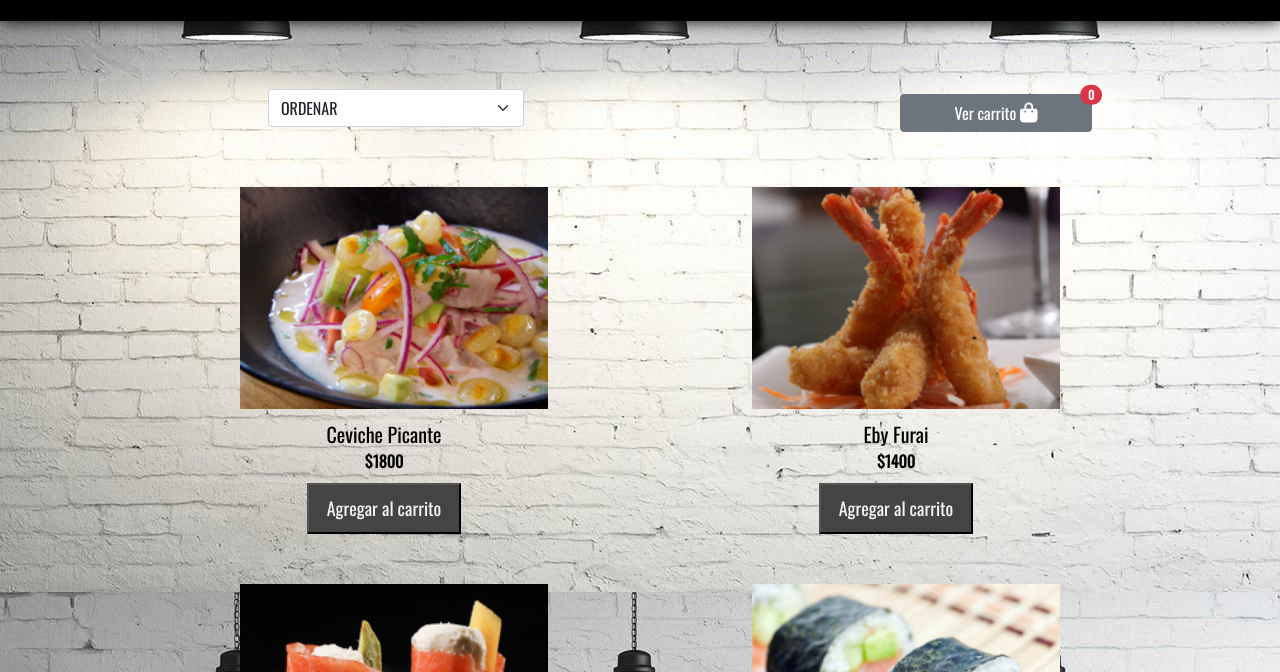
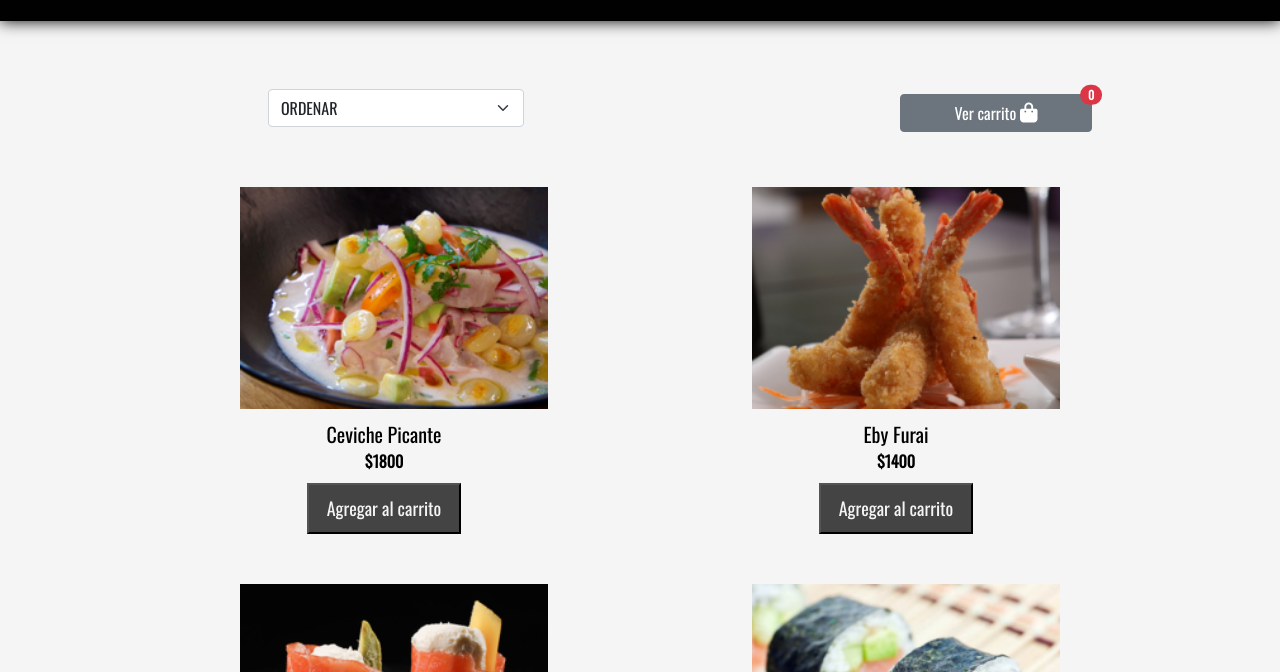
Before and after one commit to michelg85/terceraentregaJS, a plain HTML site: page index.html in a window 1280 px wide. Shown: the part 128-800 px from the top of the page. Drawn offline with nearby package versions, Linux system fonts and the light colour scheme; some packages are replaced by stand-ins of ours; a script that the page names is missing.

Commit message:
subida a git

```diff
--- a/css/main.css
+++ b/css/main.css
@@ -6,7 +6,7 @@
 }
 
 body {
-  background-image: url(../imagenes/fondo.jpg);
+  background-color: #f5f5f5;
   background-repeat: space repeat center;
   color: #000100;
   font-family: "Oswald", sans-serif;
```
